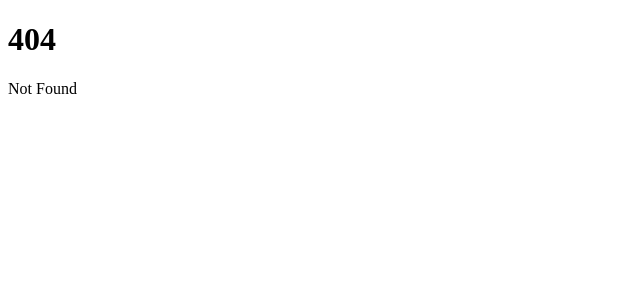
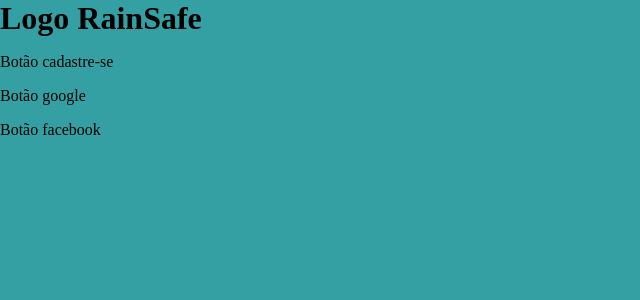
Before and after one commit to WallysFerreira/rainsafe, a SvelteKit app: page /welcome in a window 1280 px wide. Before the commit this address had no page. Shown: the top 300 px of the page, without its empty margins (0-640 px from the left). Built offline with nearby package versions, Linux system fonts and the light colour scheme.

Commit message:
scaffold welcoming structure

```diff
--- a/src/app.css
+++ b/src/app.css
@@ -3,3 +3,12 @@
   --secondary-color: #fff;
   --tertiary-color: #F5EBE0;
 }
+
+body, html {
+  margin: 0;
+  padding: 0;
+}
+
+h1 {
+  margin: 0;
+}
--- a/src/routes/+layout.svelte
+++ /dev/null
@@ -1,6 +0,0 @@
-<script>
-  import '../app.css'
-  let { children } = $props();
-</script>
-
-{@render children()}
--- /dev/null
+++ b/src/routes/welcome/+layout.svelte
@@ -0,0 +1,18 @@
+<script>
+  import '../../app.css'
+
+  let { children } = $props();
+</script>
+
+<style>
+  #welcomeBody {
+      background-color: var(--primary-color);
+      width: 100vw;
+      height: 100vh;
+    }
+</style>
+
+
+<div id="welcomeBody">
+  {@render children()}
+</div>
--- /dev/null
+++ b/src/routes/welcome/+page.svelte
@@ -0,0 +1,6 @@
+<div>
+<h1>Logo RainSafe</h1>
+<p>Botão cadastre-se</p>
+<p>Botão google</p>
+<p>Botão facebook</p>
+</div>
--- /dev/null
+++ b/src/routes/welcome/login/+page.svelte
@@ -0,0 +1 @@
+<h1>Bem vindo ao RainSafe</h1>
```
Also changed, not shown: src/routes/+page.svelte (deleted, +0 -10 lines).
